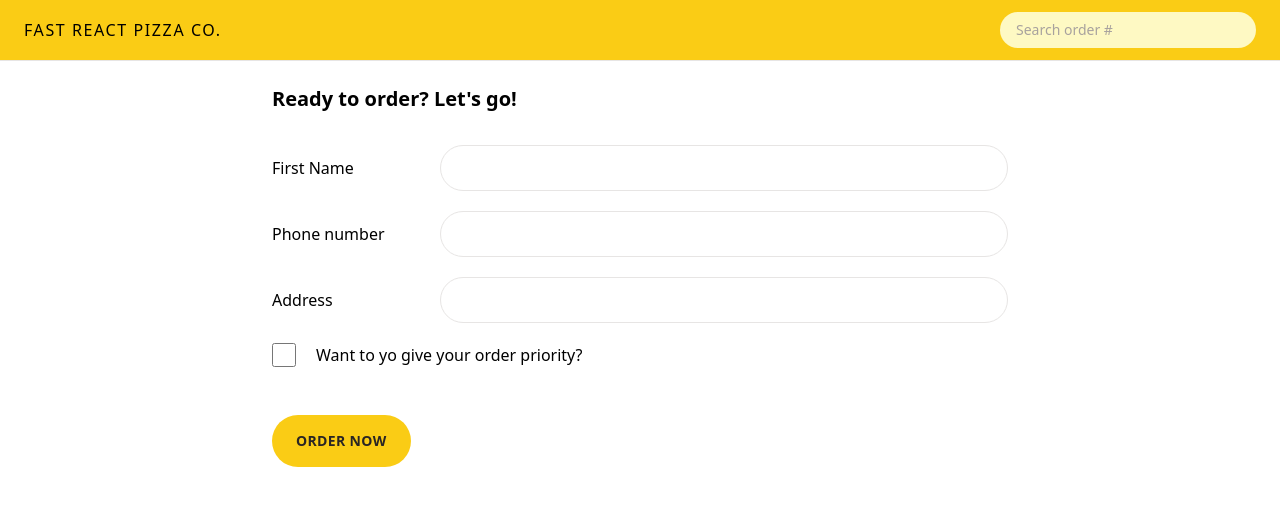
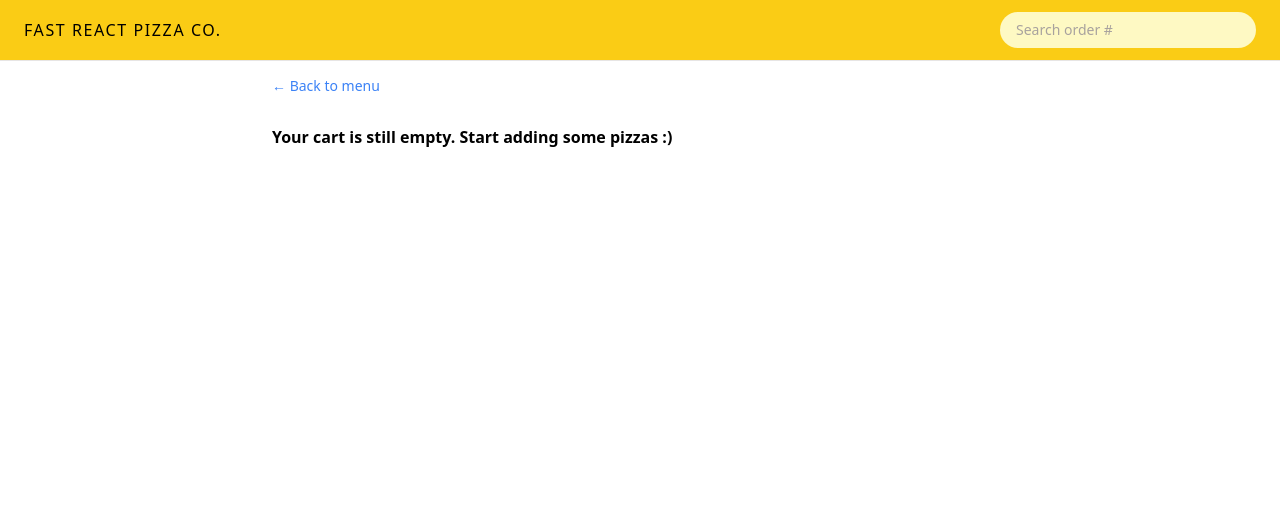
Before and after one commit to MoohamedMoustafa/react-pizza-store, a React (Vite) app: page /order/new in a window 1280 px wide. Shown: the top 506 px of the page. Built offline with nearby package versions, Linux system fonts and the light colour scheme.

Commit message:
feat: update CreateOrder component to use Redux for cart state and total price calculation; add EmptyCart component for empty cart scenario

```diff
--- a/src/features/order/CreateOrder.jsx
+++ b/src/features/order/CreateOrder.jsx
@@ -3,6 +3,11 @@ import { Form, redirect, useActionData, useNavigation } from 'react-router-dom';
 import { createOrder } from '../../services/apiRestaurant';
 import Button from '../../ui/Button';
 import { useSelector } from 'react-redux';
+import { cartSelector, clearCart, getTotalCartPrice } from '../cart/cartSlice';
+import { userSelector } from '../user/userSlice';
+import EmptyCart from './../cart/EmptyCart';
+import store from './../../store';
+import { formatCurrency } from '../../utils/helpers';
 
 // https://uibakery.io/regex-library/phone-number
 const isValidPhone = (str) =>
@@ -38,10 +43,15 @@ function CreateOrder() {
   const navigation = useNavigation();
   const isSubmitting = navigation.state === 'submitting';
   const formErrors = useActionData();
-  const userName = useSelector((store) => store.user.userName);
+  const userName = useSelector(userSelector);
 
-  // const [withPriority, setWithPriority] = useState(false);
-  const cart = fakeCart;
+  const [withPriority, setWithPriority] = useState(false);
+  const cart = useSelector(cartSelector);
+  const totalCartPrice = useSelector(getTotalCartPrice);
+  const priorityPrice = withPriority ? 0.2 * totalCartPrice : 0;
+  const totalPrice = totalCartPrice + priorityPrice;
+
+  if (!cart.length) return <EmptyCart />;
 
   return (
     <div className="px-4 py-6">
@@ -90,8 +100,8 @@ function CreateOrder() {
             type="checkbox"
             name="priority"
             id="priority"
-            // value={withPriority}
-            // onChange={(e) => setWithPriority(e.target.checked)}
+            value={withPriority}
+            onChange={(e) => setWithPriority(e.target.checked)}
           />
           <label htmlFor="priority" className="font-medium">
             Want to yo give your order priority?
@@ -101,7 +111,9 @@ function CreateOrder() {
         <div>
           <input type="hidden" name="cart" value={JSON.stringify(cart)} />
           <Button disabled={isSubmitting} type="primary">
-            {isSubmitting ? 'Placing order....' : 'Order now'}
+            {isSubmitting
+              ? 'Placing order....'
+              : `Order now ${formatCurrency(totalPrice)}`}
           </Button>
         </div>
       </Form>
@@ -116,7 +128,7 @@ export async function action({ request }) {
   const order = {
     ...data,
     cart: JSON.parse(data.cart),
-    priority: data.priority === 'on',
+    priority: data.priority === 'true',
   };
 
   const errors = {};
@@ -128,9 +140,20 @@ export async function action({ request }) {
 
   // If everything is okay, create new order and redirect
 
-  // const newOrder = await createOrder(order);
+  // await createOrder(order).then((res) => {
+  //   console.log('response', res);
+  //   return redirect(`/order/${res.id}`);
+  // });
 
-  // return redirect(`/order/${newOrder.id}`);
+  try {
+    const res = await createOrder(order);
+    console.log('res', res);
+    store.dispatch(clearCart());
+
+    return redirect(`/order/${res.id}`);
+  } catch (error) {
+    console.log('error', error);
+  }
 
   return null;
 }
--- a/src/features/order/Order.jsx
+++ b/src/features/order/Order.jsx
@@ -56,7 +56,7 @@ function Order() {
 
       <ul className="dive-stone-200 divide-y border-b border-t">
         {cart.map((item) => (
-          <OrderItem item={item} key={item.id} />
+          <OrderItem item={item} key={item.pizzaId} />
         ))}
       </ul>
 
```
